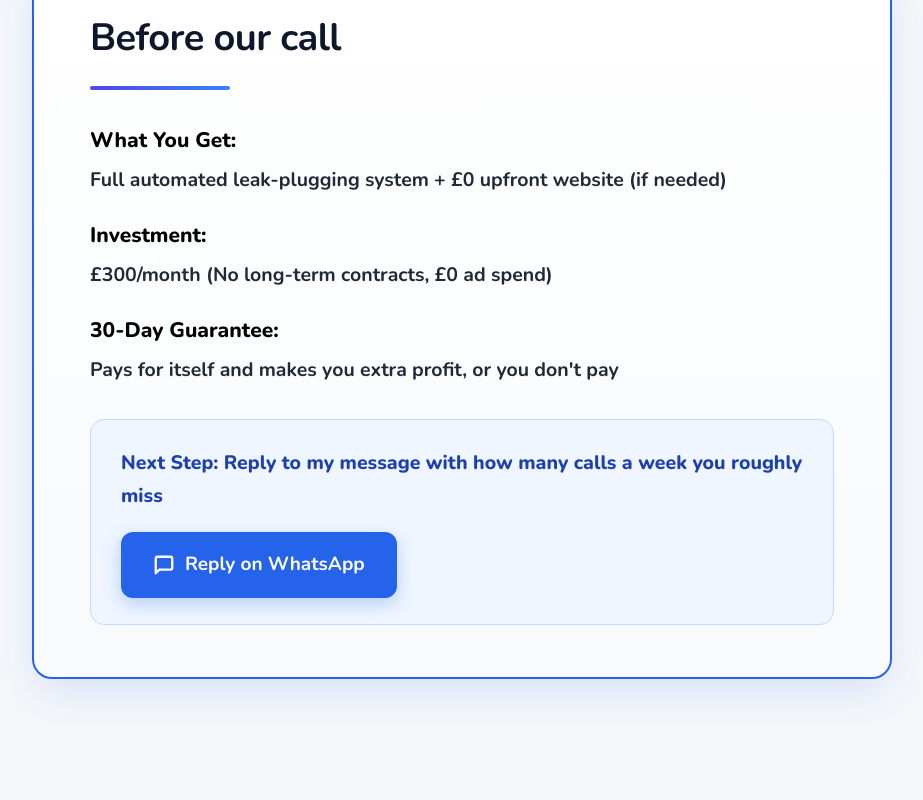
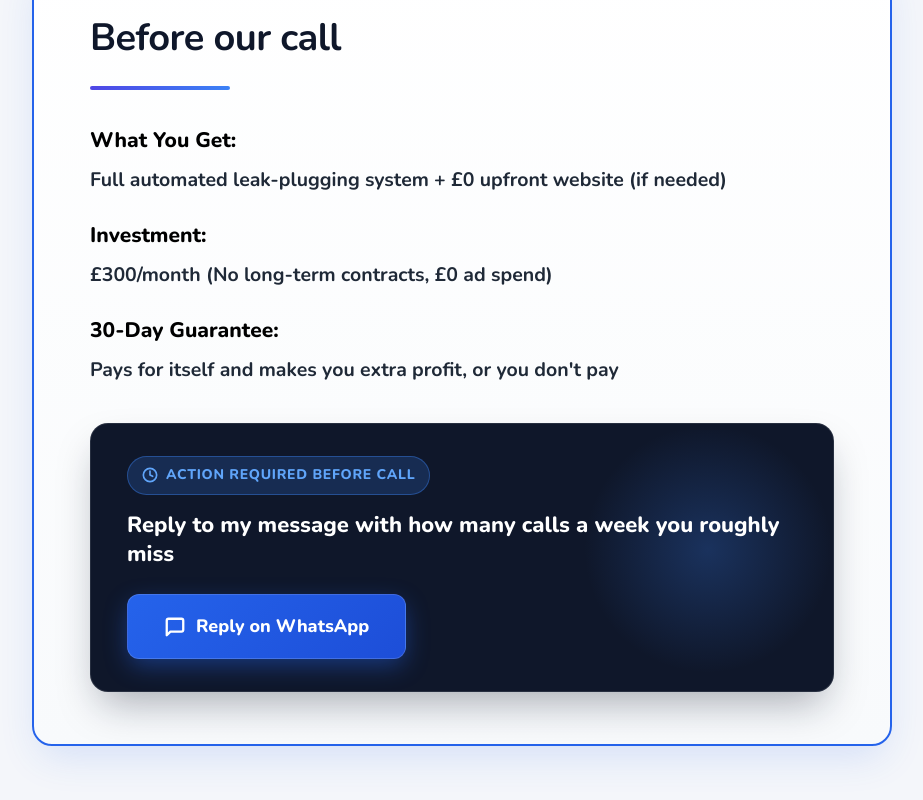
Before and after one commit to muhseena005/client-launch-proposal, a plain HTML site: page index.html in a window 1280 px wide. Shown: the part 5155-5955 px from the top of the page, without its empty margins (178-1101 px from the left). Before the commit the page ends 5934 px from the top, so only its background shows below. Drawn offline with nearby package versions, Linux system fonts and the light colour scheme.

Commit message:
Redesign Next Step action box to premium executive dark card with glowing CTA

```diff
--- a/index.html
+++ b/index.html
@@ -385,19 +385,56 @@
       font-weight: 700;
     }
 
+    /* Next Step: Ultra-clean executive callout card */
     .next-step-box {
-      margin-top: 32px;
-      padding: 26px 30px;
-      background: #eff6ff;
-      border-radius: 14px;
-      border: 1.5px solid #bfdbfe;
+      margin-top: 36px;
+      padding: 32px 36px;
+      background: #0f172a;
+      border-radius: 18px;
+      box-shadow: 0 20px 40px -10px rgba(15, 23, 42, 0.35);
+      border: 1px solid rgba(255, 255, 255, 0.1);
+      position: relative;
+      overflow: hidden;
+      display: flex;
+      flex-direction: column;
+      align-items: flex-start;
+      gap: 16px;
     }
 
-    .next-step-box p {
-      font-size: 19.5px;
+    .next-step-box::before {
+      content: "";
+      position: absolute;
+      top: 0;
+      right: 0;
+      width: 250px;
+      height: 250px;
+      background: radial-gradient(circle, rgba(59, 130, 246, 0.25) 0%, transparent 70%);
+      pointer-events: none;
+    }
+
+    .next-step-badge {
+      display: inline-flex;
+      align-items: center;
+      gap: 8px;
+      padding: 6px 14px;
+      background: rgba(59, 130, 246, 0.2);
+      border: 1px solid rgba(59, 130, 246, 0.4);
+      border-radius: 9999px;
+      font-size: 14px;
       font-weight: 800;
-      color: #1e40af;
+      color: #60a5fa;
+      letter-spacing: 0.05em;
+      text-transform: uppercase;
+    }
+
+    .next-step-title {
+      font-size: 22px;
+      font-weight: 800;
+      color: #ffffff;
+      line-height: 1.35;
       margin-bottom: 0;
+      position: relative;
+      z-index: 1;
     }
 
     .reply-btn {
@@ -405,22 +442,25 @@
       align-items: center;
       justify-content: center;
       gap: 10px;
-      margin-top: 20px;
-      background-color: #2563eb;
+      margin-top: 8px;
+      background: linear-gradient(135deg, #2563eb 0%, #1d4ed8 100%);
       color: #ffffff;
-      font-size: 19px;
-      font-weight: 700;
-      padding: 16px 32px;
+      font-size: 18px;
+      font-weight: 800;
+      padding: 16px 36px;
       border-radius: 12px;
       text-decoration: none;
-      transition: background-color 0.2s ease, transform 0.1s ease, box-shadow 0.2s ease;
-      box-shadow: 0 6px 18px rgba(37, 99, 235, 0.28);
+      transition: all 0.2s ease;
+      box-shadow: 0 8px 24px -2px rgba(37, 99, 235, 0.45);
+      border: 1px solid rgba(255, 255, 255, 0.15);
+      position: relative;
+      z-index: 1;
     }
 
     .reply-btn:hover {
-      background-color: #1d4ed8;
+      background: linear-gradient(135deg, #1d4ed8 0%, #1e40af 100%);
       transform: translateY(-2px);
-      box-shadow: 0 8px 24px rgba(37, 99, 235, 0.35);
+      box-shadow: 0 12px 30px -2px rgba(37, 99, 235, 0.6);
     }
   </style>
 </head>
@@ -617,8 +657,12 @@
       </div>
 
       <div class="next-step-box">
-        <p>Next Step: Reply to my message with how many calls a week you roughly miss</p>
-        <a href="https://wa.me/447471752067?text=Hi%20Muhseen,%20I%20watched%20the%20video.%20We%20roughly%20miss..." class="reply-btn" target="_blank" rel="noopener">
+        <div class="next-step-badge">
+          <svg width="16" height="16" viewBox="0 0 24 24" fill="none" stroke="currentColor" stroke-width="2.5" stroke-linecap="round" stroke-linejoin="round"><circle cx="12" cy="12" r="10"></circle><polyline points="12 6 12 12 16 14"></polyline></svg>
+          Action Required Before Call
+        </div>
+        <div class="next-step-title">Reply to my message with how many calls a week you roughly miss</div>
+        <a href="https://wa.me/447471752067?text=Hi%20Muhseen,%20I%20saw%20the%20breakdown.%20We%20roughly%20miss..." class="reply-btn" target="_blank" rel="noopener">
           <svg width="22" height="22" viewBox="0 0 24 24" fill="none" stroke="currentColor" stroke-width="2.5" stroke-linecap="round" stroke-linejoin="round"><path d="M21 15a2 2 0 0 1-2 2H7l-4 4V5a2 2 0 0 1 2-2h14a2 2 0 0 1 2 2z"></path></svg>
           Reply on WhatsApp
         </a>
```
